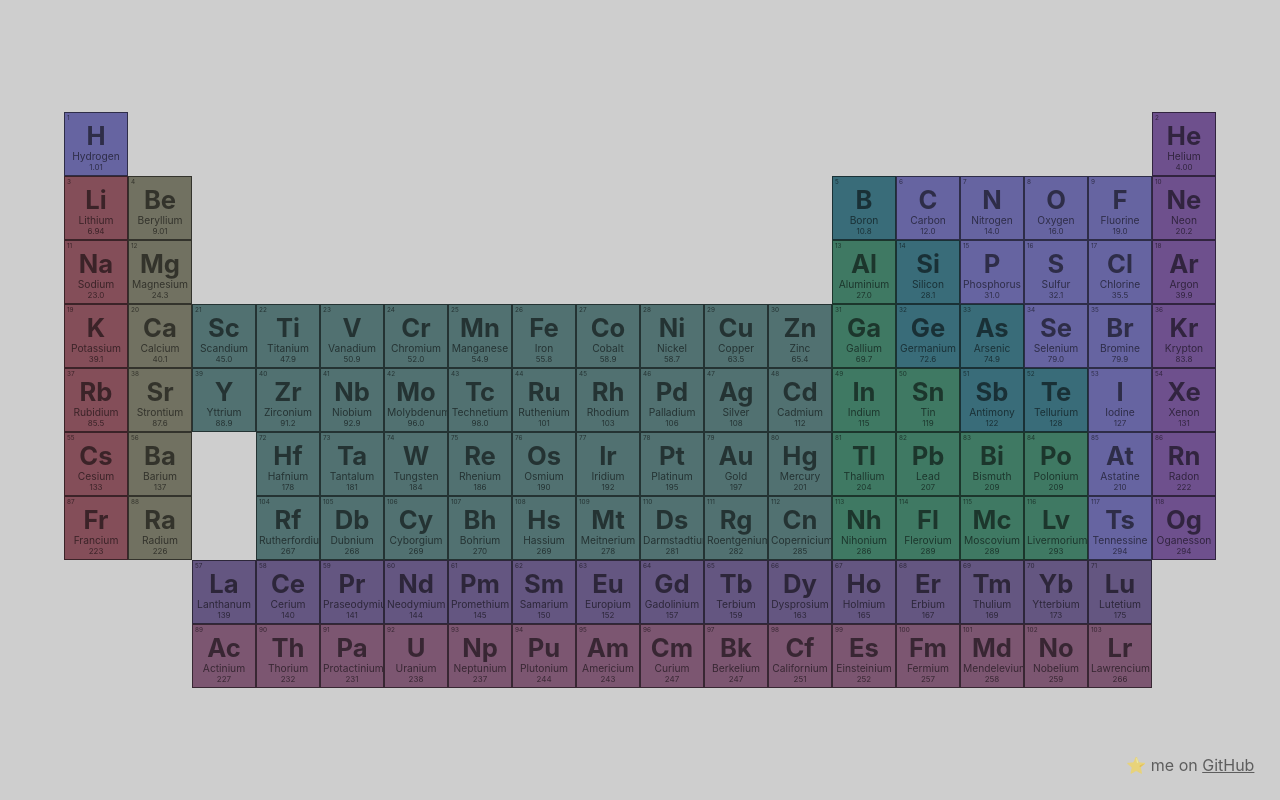
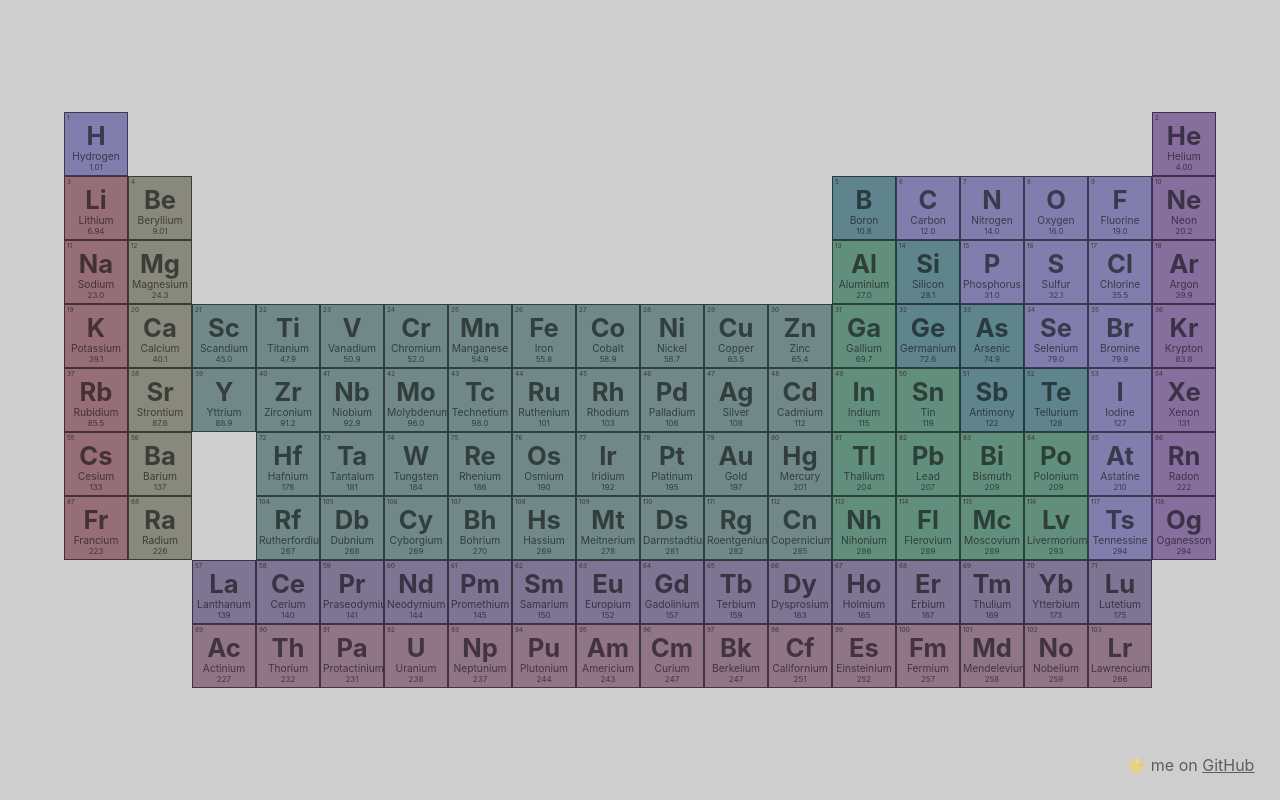
Before and after one commit to justsharan/periodic-table, a Svelte app: page / in a window 1280 px wide. Built offline with nearby package versions, Linux system fonts and the light colour scheme.

Commit message:
Make background colors lighter on light mode

```diff
--- a/src/Element.svelte
+++ b/src/Element.svelte
@@ -65,6 +65,43 @@
   }
 
   .alkali {
+    background-color: rgba(114,47,61,.6);
+  }
+
+  .alkaline-earth {
+    background-color: rgba(90,90,70,.6)
+  }
+
+  .transition {
+    background-color: rgba(50,90,90,.6);
+  }
+
+  .post-transition {
+    background-color: rgba(28,100,73,.6);
+  }
+
+  .metalloid {
+    background-color: rgba(21,84,100,.6);
+  }
+
+  .nonmetal {
+    background-color: rgba(77,74,150,.6);
+  }
+
+  .noble-gas {
+    background-color: rgba(87,49,126,.6);
+  }
+
+  .lanthanide {
+    background-color: rgba(74,57,110,.6);
+  }
+
+  .actinide {
+    background-color: rgba(104,57,90,.6);
+  }
+
+  @media (prefers-color-scheme: dark) {
+    .alkali {
       background-color: rgba(114,47,61,.8);
     }
 
@@ -99,5 +136,6 @@
     .actinide {
       background-color: rgba(104,57,90,.8);
     }
+  }
 
 </style>
```
Lines whose indentation alone changed are shown as unchanged.
